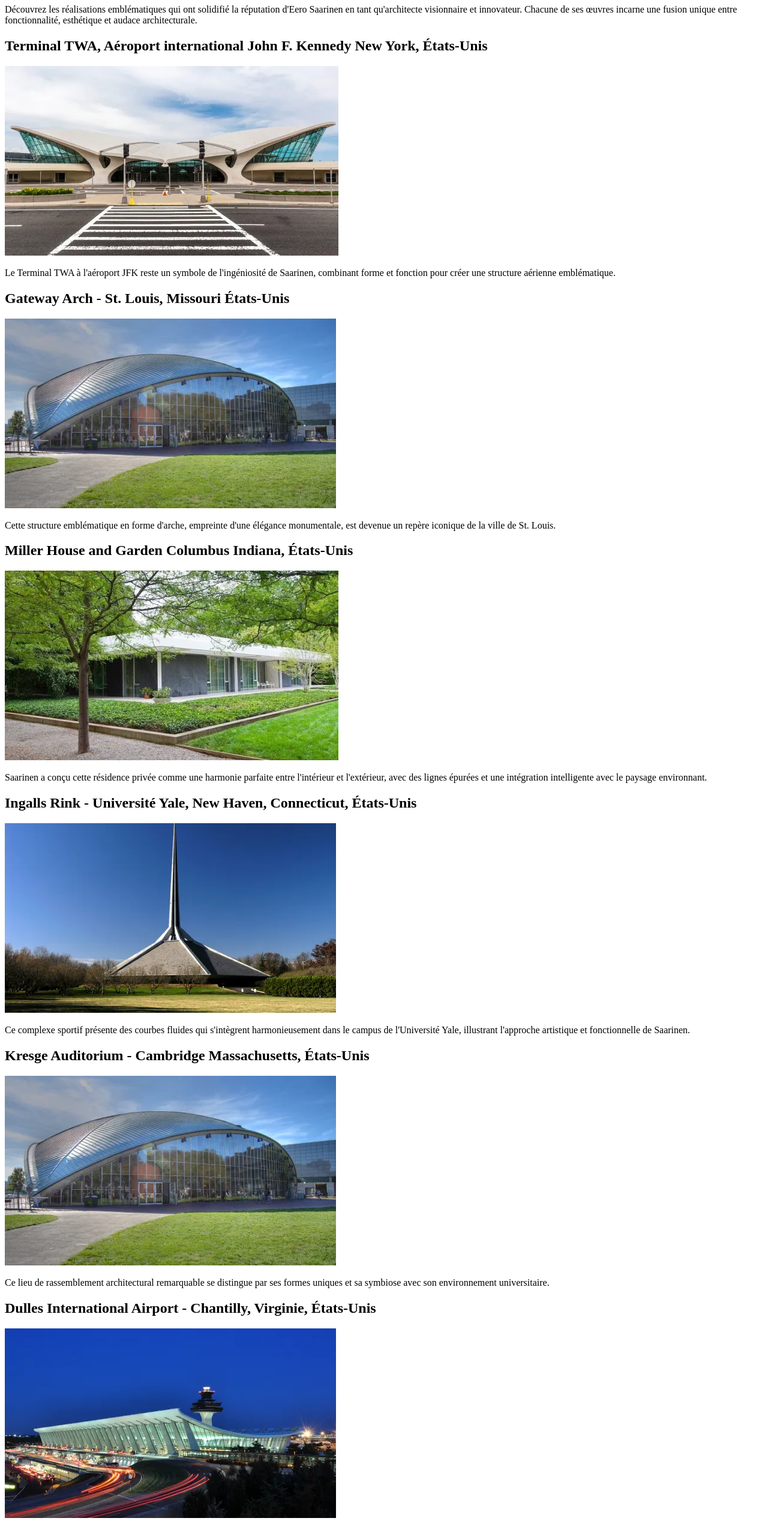
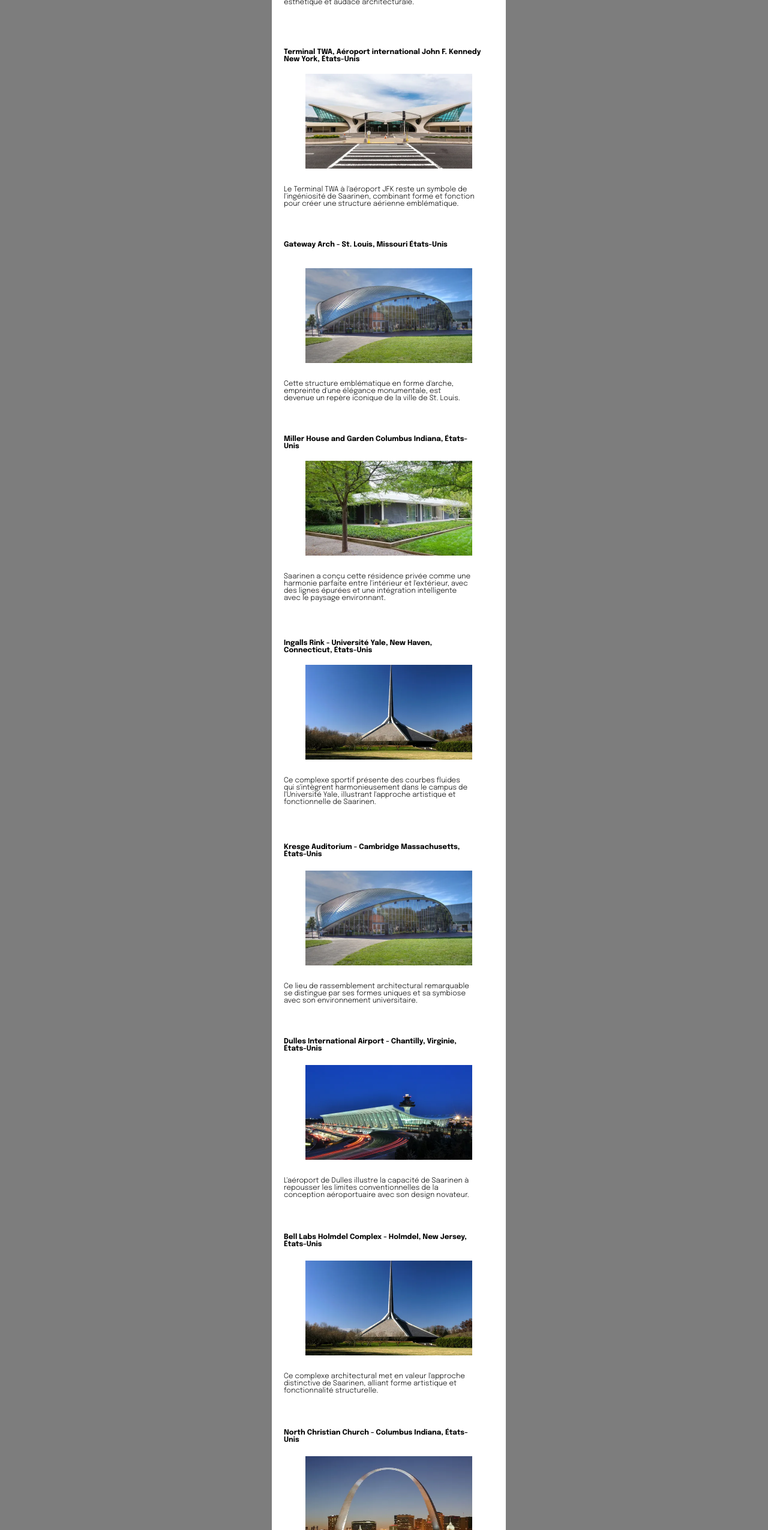
Before and after one commit to MMI-SAE-105/2023-sae-105-BenjaminBisch, a plain HTML site: page page3.html in a window 1280 px wide. Shown: the part 249-2799 px from the top of the page at 60% size. Drawn offline with Linux system fonts and the light colour scheme.

Commit message:
modification footer et premiere page3

```diff
--- a/page3.html
+++ b/page3.html
@@ -4,18 +4,19 @@
     <meta charset="UTF-8">
     <meta name="viewport" content="width=device-width, initial-scale=1.0">
     <title>Oeuvre</title>
+    <link rel="stylesheet" href="src/css/style3.css" />
 </head>
 
 
 <body>
-    <header>
+    <main>
+        <header class="header">
             <div class="open-closed"><img class="menu-open" src="public/img/menu-open.webp" /></div>
             <a href="/index.html">
-    <img src="public/img/Logo.webp" alt="logo"/>
+            <img class="logo" src="public/img/Logo.webp" alt="logo"/>
             </a>
         </header>
-    <main>
-        <div>
+        <div class="intro">
             <h1>Les Œuvres Majeures d'Eero Saarinen</h1>
             <p>Découvrez les réalisations emblématiques qui ont solidifié la réputation d'Eero Saarinen en
                 tant qu'architecte visionnaire et innovateur. Chacune de ses œuvres incarne une fusion unique entre fonctionnalité, esthétique et audace
@@ -30,8 +31,8 @@
                 pour créer une structure aérienne emblématique.</p>
             </div>
             <div class="oeuvre-2">
-                <h1>Gateway Arch - St. Louis, Missouri
-                    États-Unis</h1>
+                <h2>Gateway Arch - St. Louis, Missouri
+                    États-Unis</h2>
                     <img src="public/img/Wikipedia_MIT_Kresge_Auditorium 1.webp" alt="Gateway2">
                     <p>Cette structure emblématique en forme d'arche, empreinte d'une élégance monumentale,
                         est devenue un repère iconique de la ville de St. Louis.</p>
@@ -79,7 +80,6 @@
                     audacieuses et sa structure inspirante.</p>
             </div>
         </section>
-    </main>
     <footer class="footer">
         <div class="social-icons">
           <img class="img" src="public/img/facebook.webp" />
@@ -87,6 +87,7 @@
           <img class="img" src="public/img/twitter.webp" />
           <img class="img" src="public/img/youtube.webp" />
         </div>
+        <div class="footinfo"></div>
             <p class="nouscontacter">nous contacter</p>
             <p class="billeterie">Billeterie</p>
             <p class="noussuivre">suivre</p>
@@ -96,5 +97,6 @@
             </p>
         <img class="logo-2" src="public/img/Logo.webp" />
       </footer>
+    </main>
 </body>
 </html>
--- a/src/css/style2.css
+++ b/src/css/style2.css
@@ -18,6 +18,12 @@
     position: absolute;
     top: 305px;
     left: 18px;
+  }
+
+  .img {
+    position: relative;
+    width: 24px;
+    height: 24px;
   }
 
   .footinfo {
--- a/src/css/style3.css
+++ b/src/css/style3.css
@@ -7,8 +7,7 @@
     position: absolute;
     width: 390px;
     height: 364px;
-    top: 650px;
-    left: -13px;
+    top: 3005px;
     background-color: var(--gray);
   }
 
@@ -21,21 +20,18 @@
     left: 18px;
   }
 
-  .footinfo {
-    position: absolute;
-    width: 390px;
-    height: 26px;
-    top: 357px;
-    left: 0;
+  .img {
+    position: relative;
+    width: 24px;
+    height: 24px;
   }
 
   .footinfo {
     position: absolute;
     width: 390px;
     height: 26px;
-    top: 0;
-    left: 0;
     background-color: var(--dark-blue);
+    top: 357px;
   }
 
   .nouscontacter {
@@ -83,29 +79,10 @@
     height: 46px;
     top: 206px;
     left: 18px;
-    display: flex;
-    flex-direction: column;
-    align-items: flex-start;
-    position: absolute;
-  }
-
-  .num {
+    position: relative;
     font-family: "Inter-Regular", Helvetica;
-    font-weight: 400;
     color: #000000;
     font-size: 13px;
-    line-height: 20.8px;
-    position: relative;
-    align-self: stretch;
-    letter-spacing: 0;
-  }
-
-  .num {
-    font-family: "Inter-Regular", Helvetica;
-    font-weight: 400;
-    color: #000000;
-    font-size: 13px;
-    letter-spacing: 0;
     line-height: 20.8px;
   }
 
@@ -151,3 +128,272 @@
     left: 16px;
     object-fit: cover;
   }
+
+  body {
+    background-color: #7d7d7d;
+    display: flex;
+    flex-direction: row;
+    justify-content: center;
+    width: 100%;
+  }
+
+  main {
+    background-color: #ffffff;
+    width: 390px;
+    height: 3388px;
+    position: relative;
+  }
+
+  section {
+    position: absolute;
+    left: 20px;
+  }
+
+  .intro {
+    position: absolute;
+    left: 20px;
+  }
+
+  .intro h1 {
+    position: absolute;
+    width: 339px;
+    height: 27px;
+    top: 135px;
+    font-family: "Epilogue";
+    font-style: bold;
+    font-size: var(--heading5);
+  }
+
+  .intro p {
+    position: absolute;
+    width: 332px;
+    height: 95px;
+    top: 179px;
+    font-family: "Epilogue";
+    font-style: light;
+    font-size: var(--sm-texte);
+  }
+
+  .oeuvre-1 h2 {
+    position: absolute;
+    width: 332px;
+    height: 35px;
+    top: 312px;
+    font-family: "Epilogue";
+    font-style: bold;
+    font-size: var(--sm-texte);
+  }
+
+  .oeuvre-1 img {
+    position: absolute;
+    width: 278px;
+    height: 158px;
+    top: 364px;
+    left: 36px;
+  }
+
+  .oeuvre-1 p {
+    position: absolute;
+    width: 332px;
+    height: 57px;
+    top: 539px;
+    font-family: "Epilogue";
+    font-style: light;
+    font-size: var(--sm-texte)
+  }
+
+  .oeuvre-2 h2 {
+    position: absolute;
+    width: 321px;
+    height: 38px;
+    top: 633px;
+    font-family: "Epilogue";
+    font-style: bold;
+    font-size: var(--sm-texte);
+  }
+
+  .oeuvre-2 img {
+    position: absolute;
+    width: 278px;
+    height: 158px;
+    top: 688px;
+    left: 36px;
+  }
+
+  .oeuvre-2 p {
+    position: absolute;
+    width: 314px;
+    height: 57px;
+    top: 863px;
+    font-family: "Epilogue";
+    font-style: light;
+    font-size: var(--sm-texte)
+  }
+
+  .oeuvre-3 h2 {
+    position: absolute;
+    width: 321px;
+    height: 35px;
+    top: 957px;
+    font-family: "Epilogue";
+    font-style: bold;
+    font-size: var(--sm-texte);
+  }
+
+  .oeuvre-3 img {
+    position: absolute;
+    width: 278px;
+    height: 158px;
+    top: 1009px;
+    left: 36px;
+  }
+
+  .oeuvre-3 p {
+    position: absolute;
+    width: 314px;
+    height: 76px;
+    top: 1184px;
+    font-family: "Epilogue";
+    font-style: light;
+    font-size: var(--sm-texte)
+  }
+
+  .oeuvre-4 h2 {
+    position: absolute;
+    width: 321px;
+    height: 35px;
+    top: 1297px;
+    font-family: "Epilogue";
+    font-style: bold;
+    font-size: var(--sm-texte);
+  }
+
+  .oeuvre-4 img {
+    position: absolute;
+    width: 278px;
+    height: 158px;
+    top: 1349px;
+    left: 36px;
+  }
+
+  .oeuvre-4 p {
+    position: absolute;
+    width: 314px;
+    height: 76px;
+    top: 1524px;
+    font-family: "Epilogue";
+    font-style: light;
+    font-size: var(--sm-texte)
+  }
+
+  .oeuvre-5 h2 {
+    position: absolute;
+    width: 321px;
+    height: 35px;
+    top: 1637px;
+    font-family: "Epilogue";
+    font-style: bold;
+    font-size: var(--sm-texte);
+  }
+
+  .oeuvre-5 img {
+    position: absolute;
+    width: 278px;
+    height: 158px;
+    top: 1692px;
+    left: 36px;
+  }
+
+  .oeuvre-5 p {
+    position: absolute;
+    width: 314px;
+    height: 57px;
+    top: 1867px;
+    font-family: "Epilogue";
+    font-style: light;
+    font-size: var(--sm-texte)
+  }
+
+  .oeuvre-6 h2 {
+    position: absolute;
+    width: 321px;
+    height: 38px;
+    top: 1961px;
+    font-family: "Epilogue";
+    font-style: bold;
+    font-size: var(--sm-texte);
+  }
+
+  .oeuvre-6 img {
+    position: absolute;
+    width: 278px;
+    height: 158px;
+    top: 2016px;
+    left: 36px;
+  }
+
+  .oeuvre-6 p {
+    position: absolute;
+    width: 314px;
+    height: 57px;
+    top: 2191px;
+    font-family: "Epilogue";
+    font-style: light;
+    font-size: var(--sm-texte)
+  }
+
+  .oeuvre-7 h2 {
+    position: absolute;
+    width: 321px;
+    height: 38px;
+    top: 2287px;
+    font-family: "Epilogue";
+    font-style: bold;
+    font-size: var(--sm-texte);
+  }
+
+  .oeuvre-7 img {
+    position: absolute;
+    width: 278px;
+    height: 158px;
+    top: 2342px;
+    left: 36px;
+  }
+
+  .oeuvre-7 p {
+    position: absolute;
+    width: 314px;
+    height: 57px;
+    top: 2517px;
+    font-family: "Epilogue";
+    font-style: light;
+    font-size: var(--sm-texte)
+  }
+
+  .oeuvre-8 h2 {
+    position: absolute;
+    width: 321px;
+    height: 38px;
+    top: 2613px;
+    font-family: "Epilogue";
+    font-style: bold;
+    font-size: var(--sm-texte);
+  }
+
+  .oeuvre-8 img {
+    position: absolute;
+    width: 278px;
+    height: 158px;
+    top: 2668px;
+    left: 36px;
+  }
+
+  .oeuvre-8 p {
+    position: absolute;
+    width: 314px;
+    height: 57px;
+    top: 2843px;
+    font-family: "Epilogue";
+    font-style: light;
+    font-size: var(--sm-texte)
+  }
```
Also changed, not shown: contact.html (+6 -6 lines), index.html (+6 -6 lines), src/css/style.css (+25 -61 lines), src/css/style4.css (+8 -22 lines). Lines whose indentation alone changed are shown as unchanged.
